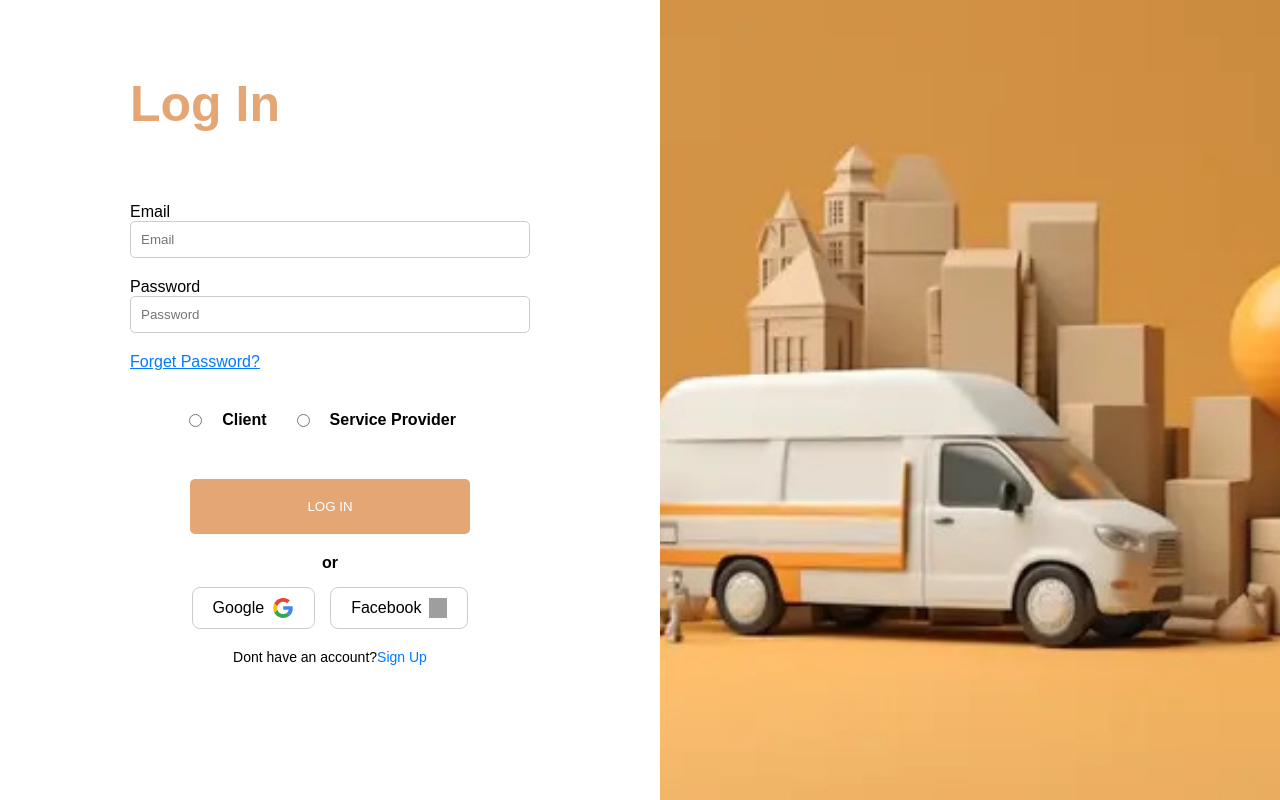
After one commit to kuoko-ka/SE2-ODS, a PHP site: page /inner/login.html in a window 1280 px wide. The commit adds this page. Run offline with PHP 8.4, Linux system fonts and the light colour scheme; grey boxes are pictures that could not be loaded.

Commit message:
nahati kawawa
eto na dapat sundan.
ver.
html pa din yung login and sign up

```diff
--- /dev/null
+++ b/ODS/css/inamo.css
@@ -0,0 +1,142 @@
+*{
+    margin: 0;
+    padding: 0;
+    box-sizing: border-box;
+    font-family: Arial, sans-serif;
+}
+body {
+    display: flex;
+    height: 100vh;
+}
+.left {
+    flex: 1;
+    background: url('../imgs/meow.jpg') no-repeat center center;
+    background-size: cover;
+}
+.right{
+    flex: 1;
+    display: flex;
+    flex-direction: column;
+    justify-content: center;
+    align-items: center;
+    padding: 20px;
+}
+.container {
+    width: 80%;
+    max-width: 400px;
+}
+
+.container a{
+    color: #007BFF;
+}
+h2 {
+    margin-right: 200px;
+    font-weight: bold;
+    margin-bottom: 70px;
+    margin-top: 30px;
+    font-size: 50px;
+    color: #E5A675;
+
+}
+
+input[type="email"], input[type="password"] {
+width: 100%;
+padding: 10px;
+margin-bottom:20px;
+border: 1px solid #ccc;
+border-radius: 5px;
+
+}
+
+.radio-group {
+    display: flex;
+    justify-content: center;
+    align-items: center;
+    gap: 15px;
+    margin-bottom: 50px;
+    margin-top: 40px;
+    font-weight: bold;
+
+}
+.radio-group input {
+    margin-right: 5px;
+}
+.radio-group label {
+    margin-right: 15px;
+    align-items: center;
+}
+
+.signup-btn {
+    width: 70%;
+    padding: 20px;
+    background-color: #E5A675;
+    color: white;
+    border: none;
+    display: flex;
+    align-items: center;
+    justify-content: center;
+    border-radius: 5px;
+    cursor: pointer;
+    margin: 0 auto;
+    font-size: bold;
+    margin-bottom: 20px;
+}
+
+.login-link {
+    margin-top: 10px;
+    font-size: 14px;
+    justify-content: center;
+    align-items: center;
+    display: flex;
+    margin-bottom: 90px;
+}
+.login-link a {
+    color: #007BFF;
+    text-decoration: none;
+}
+
+.button-container {
+    display: flex;
+    align-items: center;
+    justify-content: center;
+    margin-bottom: 20px;
+    gap: 15px;
+    }
+
+    .social-btn {
+    display: flex;
+    align-items: center;
+    gap: 8px;
+    border: 1px solid #ccc;
+    border-radius: 8px;
+    padding: 10px 20px;
+    background-color: white;
+    font-size: 16px;
+    cursor: pointer;
+    font-weight: 100;
+    }
+
+    .social-btn img {
+    width: 20px;
+    height: 20px;
+    }
+
+    .social-btn:hover {
+    background-color: #f1f1f1;
+    }
+
+    .google img {
+    width: 22px;
+    }
+
+    .facebook img {
+    width: 18px;
+    }
+    .or {
+    display: flex;
+    align-items: center;
+    justify-content: center;
+    margin-top: 15px;
+    font-weight: bold;
+    margin-bottom: 15px;
+    }
--- /dev/null
+++ b/ODS/inner/login.html
@@ -0,0 +1,48 @@
+<!DOCTYPE html>
+<html lang="en">
+<head>
+    <meta charset="UTF-8">
+    <meta name="viewport" content="width=device-width, initial-scale=1.0">
+    <link rel="stylesheet" href="../ODS/css/inamo.css">
+    <title>Log In</title>
+</head>
+<body>
+    <div class="right">
+        <div class="container">
+            <h2>Log In</h2>
+            <form>
+                <label for="text">Email</label>
+                <input type="email" placeholder="Email" required>
+
+                <label for="text">Password</label>
+                <input type="password" placeholder="Password" required>
+                <a href="">Forget Password?</a>
+
+                <div class="radio-group">
+                    <input type="radio" id="client" name="role" value="client" required>
+                    <label for="client">Client</label>
+                    <input type="radio" id="provider" name="role" value="provider" required>
+                    <label for="provider">Service Provider</label>
+                </div>
+                <button type="submit" class="signup-btn">LOG IN</button>
+            </form>
+
+            <p class="or">or</p>
+
+            <div class="button-container">
+                <button class="social-btn google">
+                    Google <img src="../ODS/imgs/google-icon-logo-svgrepo-com.svg" alt="Google">
+                </button>
+                <button class="social-btn facebook">
+                    Facebook <img src="https://upload.wikimedia.org/wikipedia/commons/0/05/Facebook_Logo_%282019%29.png" alt="Facebook">
+                </button>
+            </div>
+            <p class="login-link">Dont have an account? <a href="signup.html"> Sign Up</a></p>
+        </div>
+    </div>
+    <div class="left"></div>
+
+</body>
+</html>
+</body>
+</html>
--- /dev/null
+++ b/ODS/sections/footer.php
@@ -0,0 +1 @@
+a
```
Also changed, not shown: ODS/css/headerstyle.css (renamed from main.php, +1 -181 lines), ODS/css/kupal.css (added, +102 -0 lines), ODS/inner/signup.html (added, +43 -0 lines), ODS/jscript/script.js (added, +64 -0 lines), ODS/main.php (added, +74 -0 lines), ODS/sections/header.php (added, +31 -0 lines), ODS/README.md (renamed from README.md), ODS/code.txt (renamed from code.txt), ODS/imgs/bg.png (renamed from bg.png), ODS/imgs/google-icon-logo-svgrepo-com.svg (added), ODS/imgs/kupal.jpg (added), ODS/imgs/logo.png (renamed from logo.png), ODS/imgs/meow.jpg (added), ODS/imgs/world.png (renamed from world.png).
